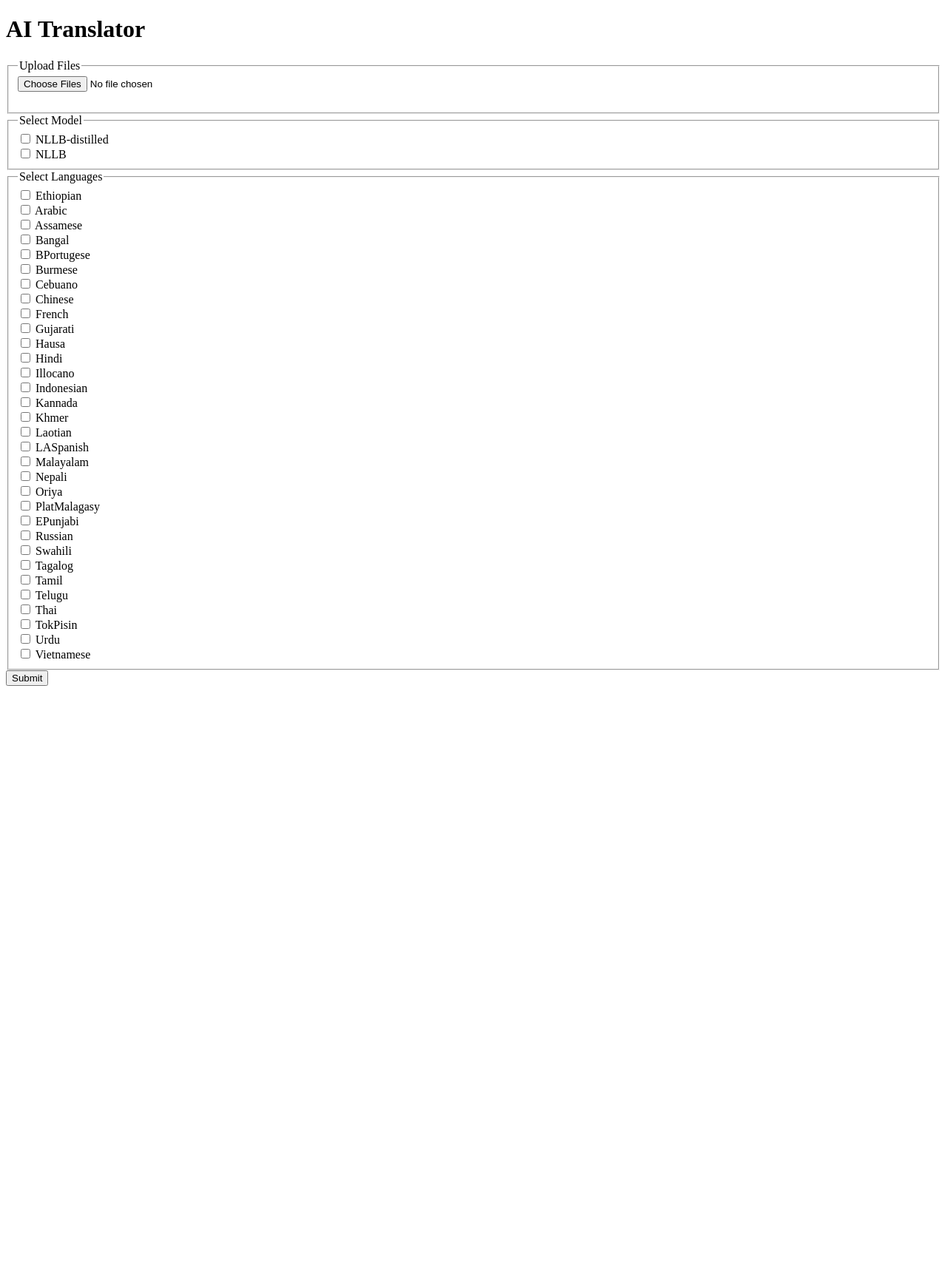
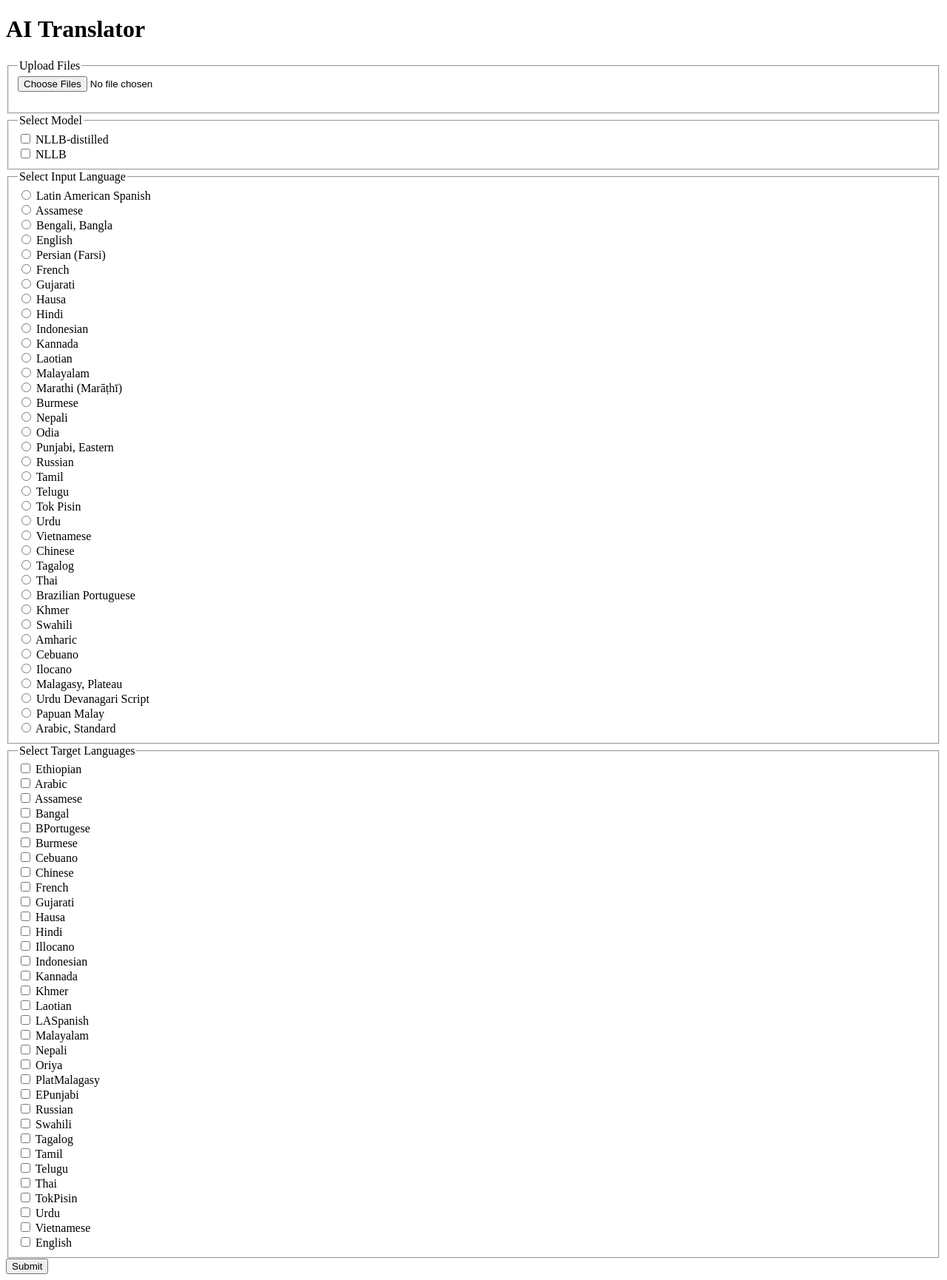
Before and after one commit to drew-curley/MTFiles, a Flask app: page / in a window 1280 px wide. Shown: the whole page at 74% size. Before the commit the page ends 927 px from the top, so only its background shows below. Run offline with Flask 3, Linux system fonts and the light colour scheme.

Commit message:
Displays input languages

```diff
--- a/constants/languages.json
+++ b/constants/languages.json
@@ -30,5 +30,6 @@
     "tha_Thai": "Thai",
     "tpi_Latn": "TokPisin",
     "urd_Arab": "Urdu",
-    "vie_Latn": "Vietnamese"
+    "vie_Latn": "Vietnamese",
+    "eng_Latn": "English"
 }
--- a/server.py
+++ b/server.py
@@ -21,49 +21,59 @@ def index():
         languages = json.load(file)
     with open('./constants/model_checkpoints.json', 'r') as file:
         models = json.load(file)
+    with open('./constants/wa-language-metadata.json', 'r') as file:
+        wa_language_metadata = json.load(file)['wa_language_metadata']
 
     target_languages_list = [{"value": key, "label": value} for key, value in languages.items()]
     models_list = [{"value": key, "label": key} for key in models]
+    wa_language_metadata_list = [
+        {
+            "value": item['language']['supported_nllb_variants'][0] if item['language']['supported_nllb_variants'] else item['language']['iso6393'],
+            "label": item['language']['english_name']
+        }
+        for item in wa_language_metadata
+    ]
+    print(wa_language_metadata_list)
 
-    return render_template('index.html', target_languages=target_languages_list, models=models_list)
+    return render_template('index.html', target_languages=target_languages_list, wa_language_metadata=wa_language_metadata_list, models=models_list)
 
 
 @app.route('/submit', methods=['POST'])
 def submit():
-    selected_target_languages = request.form.getlist('languages')
+    selected_target_languages = request.form.getlist('target_languages')
     selected_models = request.form.getlist('models')
     uploaded_files = request.files.getlist('files')
-    input_language = "eng_Latn"
+    selected_input_languages = request.form.getlist('input_languages')
 
     output_paths = []
+    for input_language in selected_input_languages:
+        for target_language in selected_target_languages:
+            for model in selected_models:
+                print(f"{target_language} {model}")
 
-    for target_language in selected_target_languages:
-        for model in selected_models:
-            print(f"{target_language} {model}")
+                for file in uploaded_files:
+                    # TODO: clean this up. Be able to pass in file type to get_translator
+                    file_type = file.mimetype  # Get the file type (MIME type)
+                    file_extension = mimetypeToFiletypeMap[file_type]
 
-            for file in uploaded_files:
-                # TODO: clean this up. Be able to pass in file type to get_translator
-                file_type = file.mimetype  # Get the file type (MIME type)
-                file_extension = mimetypeToFiletypeMap[file_type]
+                    # TODO: see if I can do this without making a temp file. Just use the file that is given
+                    # Save the uploaded file to a temporary location
+                    with tempfile.NamedTemporaryFile(delete=False, suffix=f".{file_extension}") as temp_file:
+                        temp_file.write(file.read())
+                        file.seek(0)
+                        temp_file_path = temp_file.name
 
-                # TODO: see if I can do this without making a temp file. Just use the file that is given
-                # Save the uploaded file to a temporary location
-                with tempfile.NamedTemporaryFile(delete=False, suffix=f".{file_extension}") as temp_file:
-                    temp_file.write(file.read())
-                    file.seek(0)
-                    temp_file_path = temp_file.name
+                        print(temp_file_path)
+                        # Create translator and translate the file
+                        translator = translator_factory.get_translator(file_extension)
+                        output_path = translator.translate(Path(temp_file_path), input_language, target_language, model)
 
-                    print(temp_file_path)
-                    # Create translator and translate the file
-                    translator = translator_factory.get_translator(file_extension)
-                    output_path = translator.translate(Path(temp_file_path), input_language, target_language, model)
+                    # Store the output path
+                    if output_path:
+                        output_paths.append(str(output_path))  # Convert Path to string
 
-                # Store the output path
-                if output_path:
-                    output_paths.append(str(output_path))  # Convert Path to string
-
-                # Optionally, delete the temporary file
-                os.remove(temp_file_path)
+                    # Optionally, delete the temporary file
+                    os.remove(temp_file_path)
 
     # Redirect to the download route with the list of output files
     return redirect(url_for('download', files=','.join(output_paths)))  # Ensure all paths are strings
--- a/templates/index.html
+++ b/templates/index.html
@@ -21,9 +21,15 @@
             {% endfor %}
         </fieldset>
         <fieldset>
-            <legend>Select Languages</legend>
+            <legend>Select Input Language</legend>
+            {% for language in wa_language_metadata %}
+                <label><input type="radio" name="input_languages" value="{{ language.value }}"> {{ language.label }}</label><br>
+            {% endfor %}
+        </fieldset>
+        <fieldset>
+            <legend>Select Target Languages</legend>
             {% for language in target_languages %}
-                <label><input type="checkbox" name="languages" value="{{ language.value }}"> {{ language.label }}</label><br>
+                <label><input type="checkbox" name="target_languages" value="{{ language.value }}"> {{ language.label }}</label><br>
             {% endfor %}
         </fieldset>
         <input type="submit" value="Submit">
```
